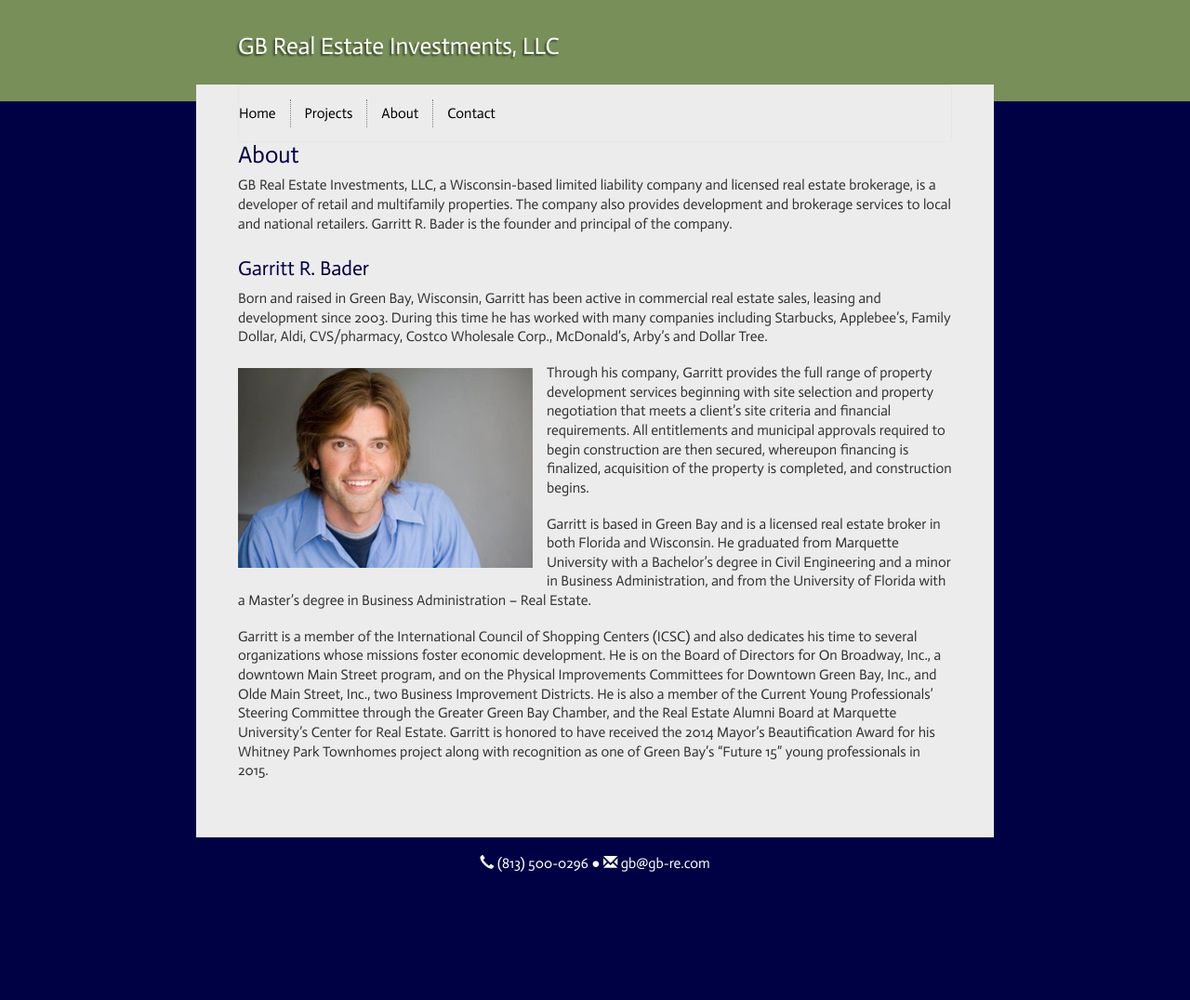
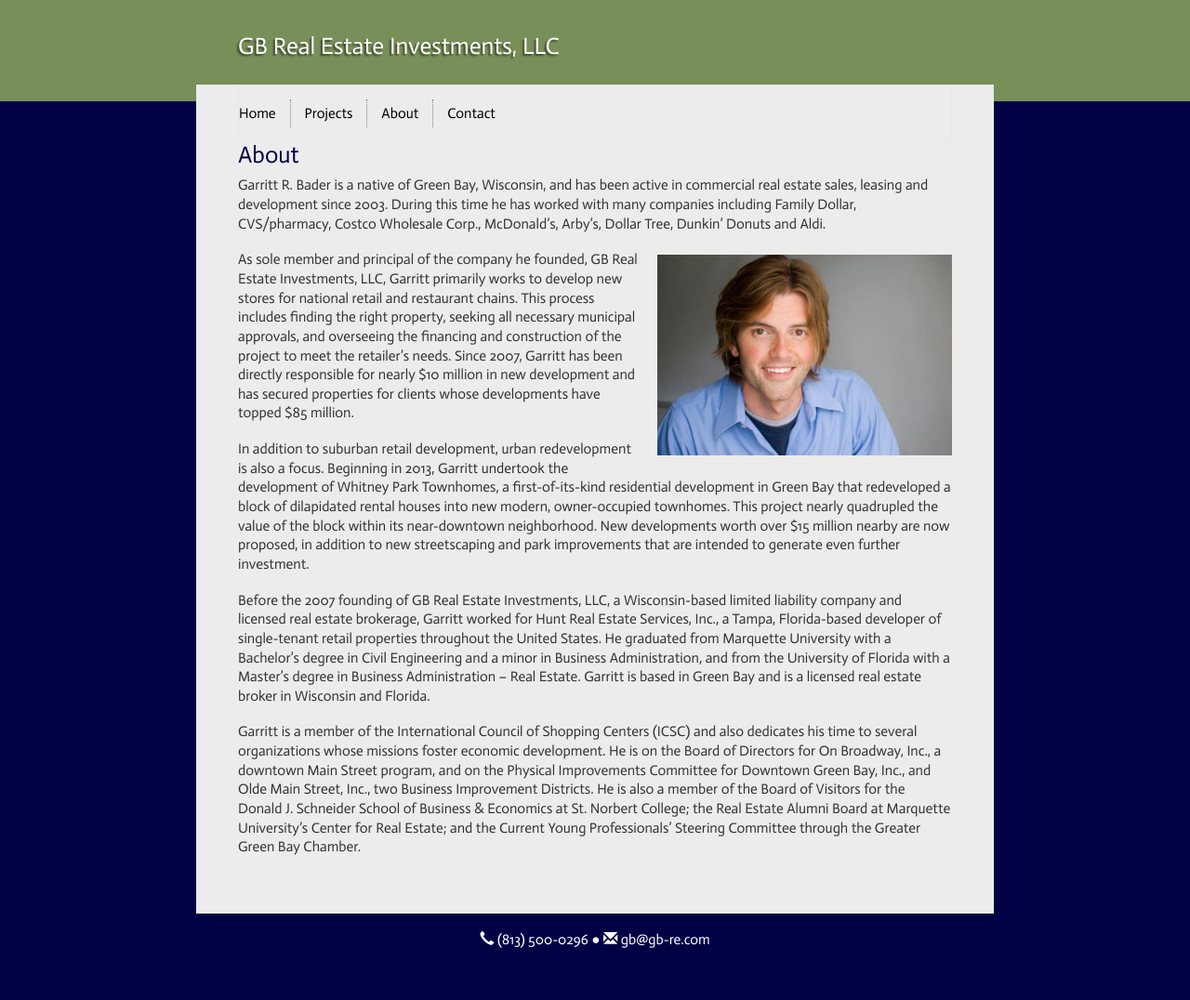
Before and after one commit to sandcastleco/gb-re, a Jekyll site: the page built from about.md, in a window 1280 px wide. Shown: the whole page at 93% size. Built offline with Jekyll 4.4.1, drawn with Linux system fonts in a browser that asks for light colours; nearby versions of some CDN libraries; before the commit the page ends 994 px from its top, so only the background shows below that.

Commit message:
Update bio text

```diff
--- a/about.md
+++ b/about.md
@@ -6,16 +6,14 @@ permalink: /about
 
 # About
 
-GB Real Estate Investments, LLC, a Wisconsin-based limited liability company and licensed real estate brokerage, is a developer of retail and multifamily properties. The company also provides development and brokerage services to local and national retailers. Garritt R. Bader is the founder and principal of the company.
+Garritt R. Bader is a native of Green Bay, Wisconsin, and has been active in commercial real estate sales, leasing and development since 2003.  During this time he has worked with many companies including Family Dollar, CVS/pharmacy, Costco Wholesale Corp., McDonald’s, Arby’s, Dollar Tree, Dunkin’ Donuts and Aldi.
 
-## Garritt R. Bader
+<img class="pull-right" style="max-width: 317px; margin-left: 15px; margin-top: 5px; margin-bottom: 1rem;" src="/images/garritt-bader.jpg" alt="Garritt Bader">
 
-Born and raised in Green Bay, Wisconsin, Garritt has been active in commercial real estate sales, leasing and development since 2003. During this time he has worked with many companies including Starbucks, Applebee’s, Family Dollar, Aldi, CVS/pharmacy, Costco Wholesale Corp., McDonald’s, Arby’s and Dollar Tree.
+As sole member and principal of the company he founded, GB Real Estate Investments, LLC, Garritt primarily works to develop new stores for national retail and restaurant chains.  This process includes finding the right property, seeking all necessary municipal approvals, and overseeing the financing and construction of the project to meet the retailer’s needs.  Since 2007, Garritt has been directly responsible for nearly $10 million in new development and has secured properties for clients whose developments have topped $85 million.
 
-<img class="pull-left" style="max-width: 317px; margin-right: 15px; margin-top: 5px; margin-bottom: 1rem;" src="/images/garritt-bader.jpg" alt="Garritt Bader">
+In addition to suburban retail development, urban redevelopment is also a focus.  Beginning in 2013, Garritt undertook the development of Whitney Park Townhomes, a first-of-its-kind residential development in Green Bay that redeveloped a block of dilapidated rental houses into new modern, owner-occupied townhomes.  This project nearly quadrupled the value of the block within its near-downtown neighborhood.  New developments worth over $15 million nearby are now proposed, in addition to new streetscaping and park improvements that are intended to generate even further investment.
 
-Through his company, Garritt provides the full range of property development services beginning with site selection and property negotiation that meets a client’s site criteria and financial requirements. All entitlements and municipal approvals required to begin construction are then secured, whereupon financing is finalized, acquisition of the property is completed, and construction begins.
+Before the 2007 founding of GB Real Estate Investments, LLC, a Wisconsin-based limited liability company and licensed real estate brokerage, Garritt worked for Hunt Real Estate Services, Inc., a Tampa, Florida-based developer of single-tenant retail properties throughout the United States.  He graduated from Marquette University with a Bachelor’s degree in Civil Engineering and a minor in Business Administration, and from the University of Florida with a Master’s degree in Business Administration – Real Estate.  Garritt is based in Green Bay and is a licensed real estate broker in Wisconsin and Florida.
 
-Garritt is based in Green Bay and is a licensed real estate broker in both Florida and Wisconsin. He graduated from Marquette University with a Bachelor’s degree in Civil Engineering and a minor in Business Administration, and from the University of Florida with a Master’s degree in Business Administration – Real Estate.
-
-Garritt is a member of the International Council of Shopping Centers (ICSC) and also dedicates his time to several organizations whose missions foster economic development. He is on the Board of Directors for On Broadway, Inc., a downtown Main Street program, and on the Physical Improvements Committees for Downtown Green Bay, Inc., and Olde Main Street, Inc., two Business Improvement Districts. He is also a member of the Current Young Professionals’ Steering Committee through the Greater Green Bay Chamber, and the Real Estate Alumni Board at Marquette University’s Center for Real Estate. Garritt is honored to have received the 2014 Mayor’s Beautification Award for his Whitney Park Townhomes project along with recognition as one of Green Bay’s “Future 15” young professionals in 2015.
+Garritt is a member of the International Council of Shopping Centers (ICSC) and also dedicates his time to several organizations whose missions foster economic development.  He is on the Board of Directors for On Broadway, Inc., a downtown Main Street program, and on the Physical Improvements Committee for Downtown Green Bay, Inc., and Olde Main Street, Inc., two Business Improvement Districts.  He is also a member of the Board of Visitors for the Donald J. Schneider School of Business & Economics at St. Norbert College; the Real Estate Alumni Board at Marquette University’s Center for Real Estate; and the Current Young Professionals’ Steering Committee through the Greater Green Bay Chamber.
```
